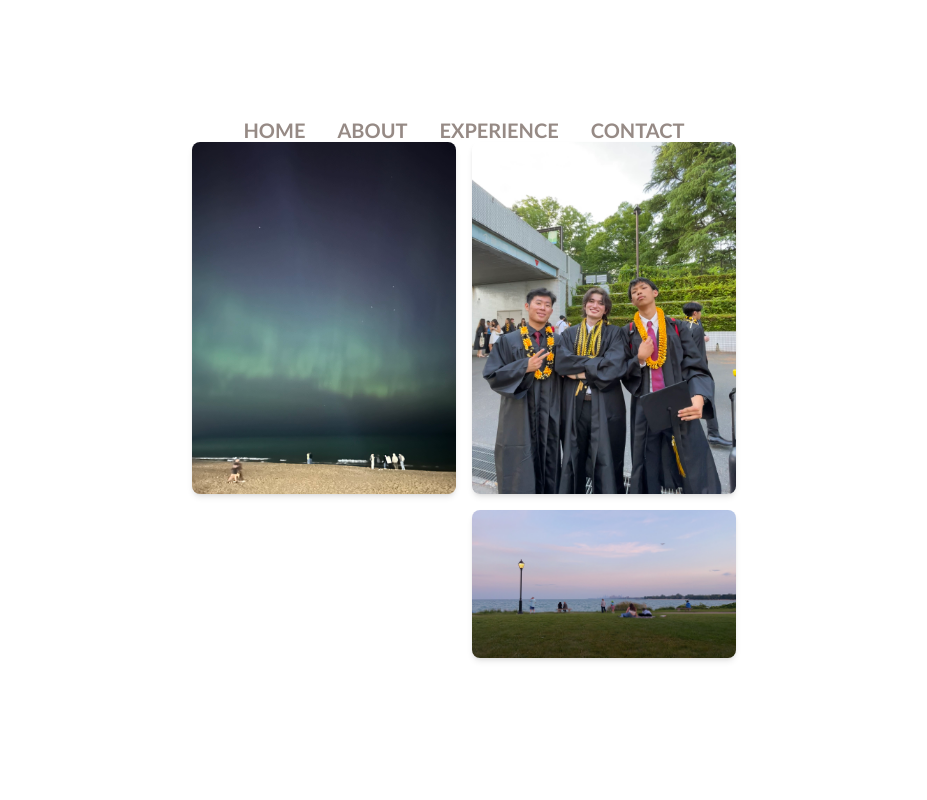
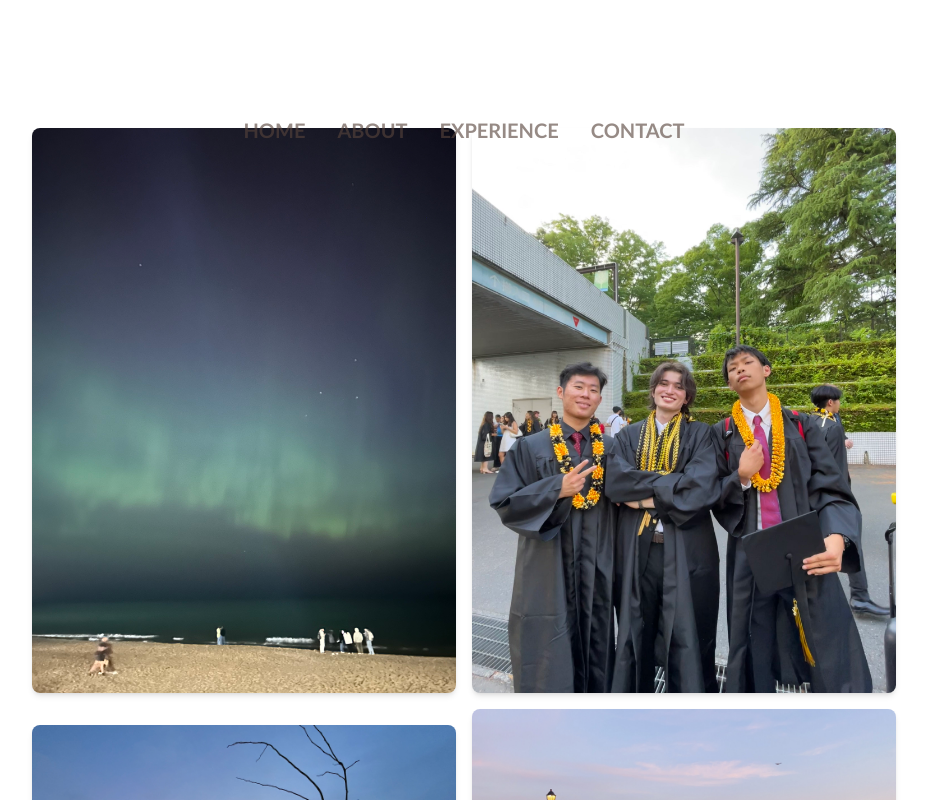
Before and after one commit to sshunf/shunfujita.github.io, a React (Vite) app: page / in a window 1280 px wide. Shown: the top 800 px of the page, without its empty margins (176-1103 px from the left). Built offline with nearby package versions, Linux system fonts and the light colour scheme.

Commit message:
increased width of collage

```diff
--- a/src/index.css
+++ b/src/index.css
@@ -31,6 +31,7 @@ body {
   place-items: center;
   min-width: 320px;
   min-height: 100vh;
+  padding-top: 64px;
 }
 
 h1 {
--- a/src/pages/PhotoCollage.tsx
+++ b/src/pages/PhotoCollage.tsx
@@ -1,16 +1,20 @@
 import aurora from "../images/aurora.jpg";
 import grad from "../images/grad.jpg";
 import lakefill from "../images/lakefill.jpg";
+import morningwalk from "../images/morningwalk.jpg"
+import morningwalk2 from "../images/morningwalk2.jpg"
 
 const images = [
     { src: aurora, height: "row-span-2" },
     { src: grad, height: "row-span-1" },
     { src: lakefill, height: "row-span-3" },
+    { src: morningwalk, height: "row-span-2"},
+    { src: morningwalk2, height: "row-span-2"}
 ];
 
 const PhotoCollage = () => {
     return (
-        <div className="grid grid-cols-2 gap-4 p-4 max-w-xl mx-auto auto-rows-auto">
+        <div className="grid grid-cols-2 gap-4 p-4 max-w-4xl w-full mx-auto auto-rows-auto">
             {images.map((image, index) => (
                 <img
                     key={index}
```
